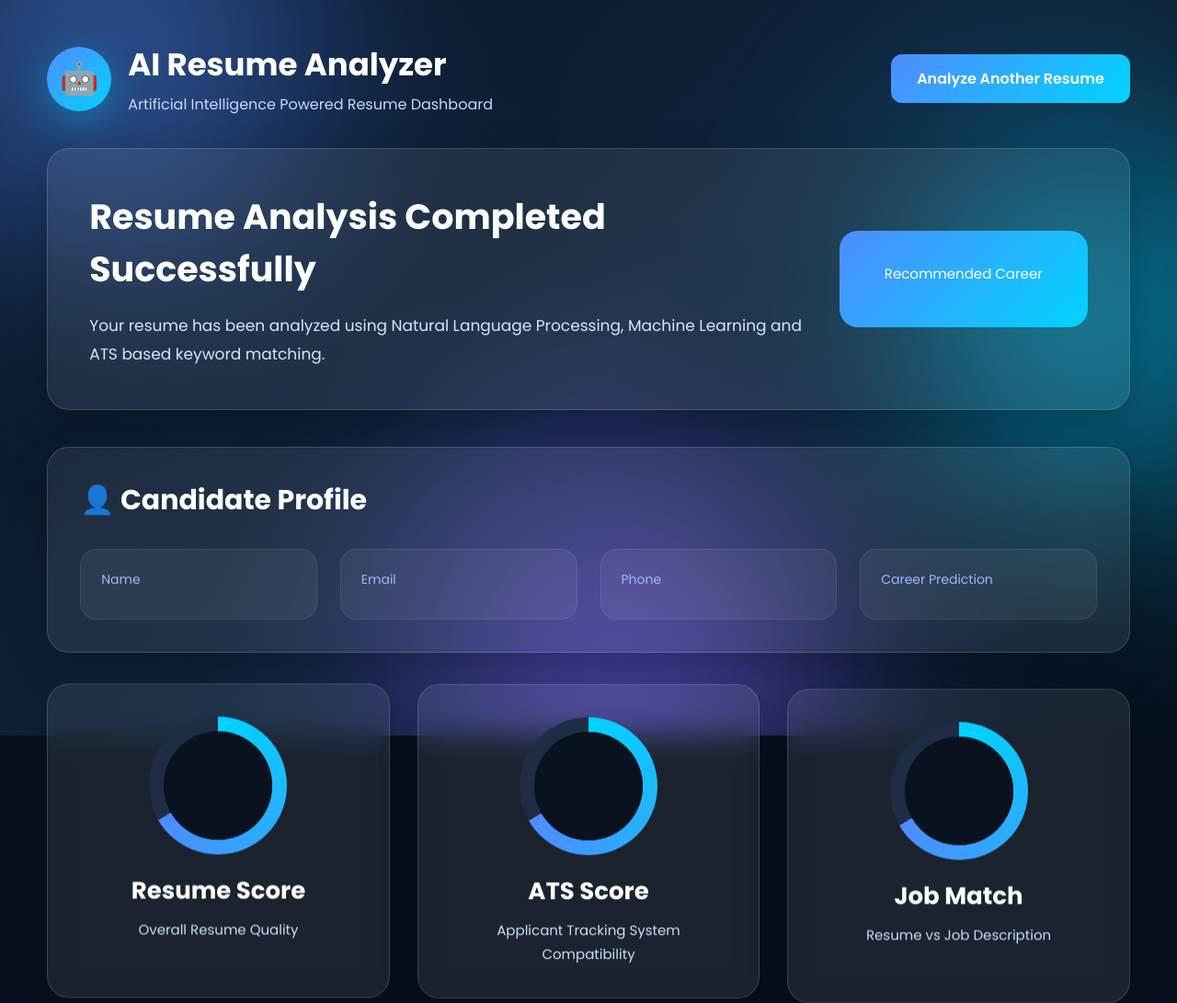
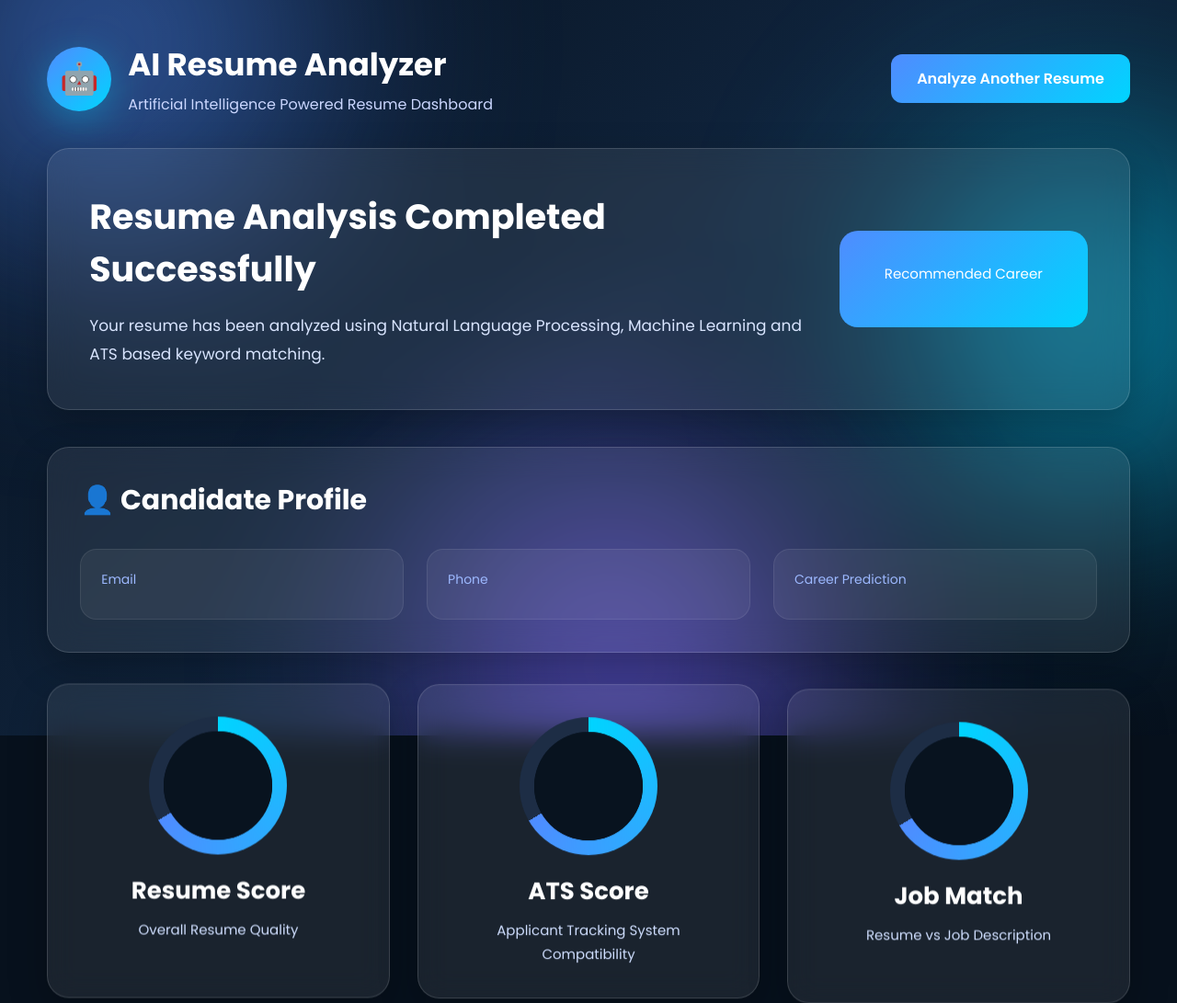
Before and after one commit to akashkumar2006-sys/AI_Resume_Analyzer, a Flask app: template templates/result.html in a window 1280 px wide. Shown: the top 1091 px of the page at 92% size. Run offline with Flask 3, Linux system fonts and the light colour scheme; the template is opened without the code that fills it, so the values that code supplies are empty; parts of the project's set-up code (start-up, migrations or seed data) failed here and were passed over.

Commit message:
Remove name display from profile grid
Removed the name display section from the profile grid.

```diff
--- a/templates/result.html
+++ b/templates/result.html
@@ -133,21 +133,7 @@ Recommended Career
 
 <div class="profile-grid">
 
-<div class="profile-item">
 
-<label>
-
-Name
-
-</label>
-
-<h3>
-
-{{ name }}
-
-</h3>
-
-</div>
 
 <div class="profile-item">
 
@@ -509,7 +495,6 @@ ATS score, career prediction, strengths, weaknesses and AI suggestions.
 <a class="download-btn"
 
 href="{{ url_for('download_report',
-name=name,
 email=email,
 phone=phone,
 prediction=prediction,
```
